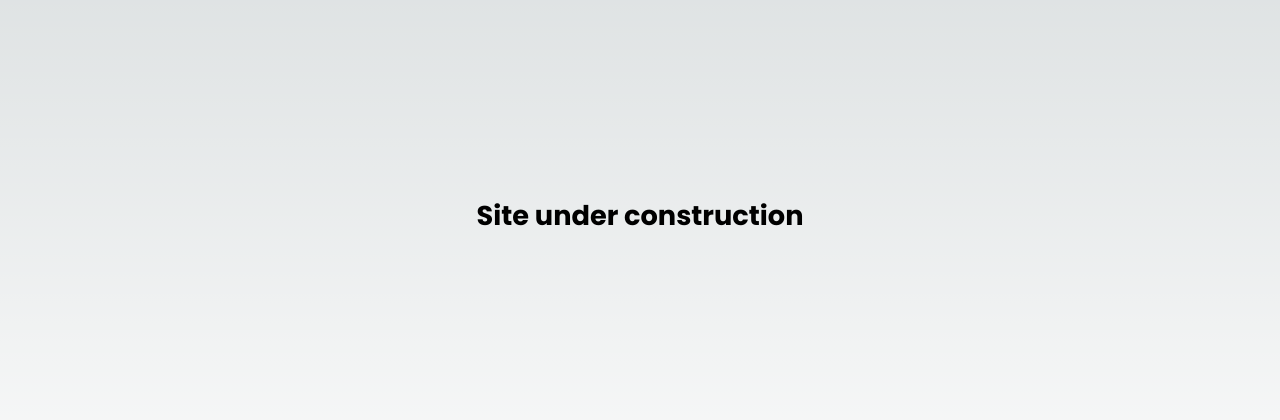
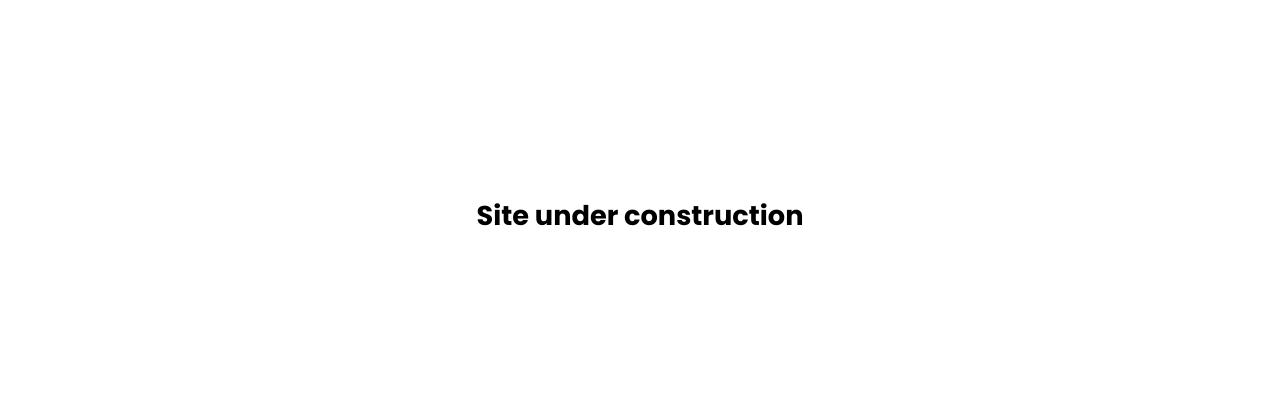
Before and after one commit to shademel/neurostudy-portal, a Next.js app: page / in a window 1280 px wide. Shown: the part 184-604 px from the top of the page. Built offline with nearby package versions, Linux system fonts and the light colour scheme.

Commit message:
removing unused styles

```diff
--- a/src/app/globals.css
+++ b/src/app/globals.css
@@ -1,44 +1,5 @@
 :root {
-  --max-width: 1100px;
-  --border-radius: 12px;
   font-family: var(--poppins-font);
-  /* --font-mono: ui-monospace, Menlo, Monaco, 'Cascadia Mono', 'Segoe UI Mono',
-    'Roboto Mono', 'Oxygen Mono', 'Ubuntu Monospace', 'Source Code Pro',
-    'Fira Mono', 'Droid Sans Mono', 'Courier New', monospace; */
-
-  --foreground-rgb: 0, 0, 0;
-  --background-start-rgb: 214, 219, 220;
-  --background-end-rgb: 255, 255, 255;
-
-  --primary-glow: conic-gradient(
-    from 180deg at 50% 50%,
-    #16abff33 0deg,
-    #0885ff33 55deg,
-    #54d6ff33 120deg,
-    #0071ff33 160deg,
-    transparent 360deg
-  );
-  --secondary-glow: radial-gradient(
-    rgba(255, 255, 255, 1),
-    rgba(255, 255, 255, 0)
-  );
-
-  --tile-start-rgb: 239, 245, 249;
-  --tile-end-rgb: 228, 232, 233;
-  --tile-border: conic-gradient(
-    #00000080,
-    #00000040,
-    #00000030,
-    #00000020,
-    #00000010,
-    #00000010,
-    #00000080
-  );
-
-  --callout-rgb: 238, 240, 241;
-  --callout-border-rgb: 172, 175, 176;
-  --card-rgb: 180, 185, 188;
-  --card-border-rgb: 131, 134, 135;
 
   /* based on  NDA style guide  */
   --Heading1: 128px;
@@ -59,71 +20,7 @@
   --navyBlue: #000066;
   --BondBlack: #070707;
 }
-
-
-
-@media (prefers-color-scheme: dark) {
-  :root {
-    --foreground-rgb: 255, 255, 255;
-    --background-start-rgb: 0, 0, 0;
-    --background-end-rgb: 0, 0, 0;
-
-    --primary-glow: radial-gradient(rgba(1, 65, 255, 0.4), rgba(1, 65, 255, 0));
-    --secondary-glow: linear-gradient(
-      to bottom right,
-      rgba(1, 65, 255, 0),
-      rgba(1, 65, 255, 0),
-      rgba(1, 65, 255, 0.3)
-    );
-
-    --tile-start-rgb: 2, 13, 46;
-    --tile-end-rgb: 2, 5, 19;
-    --tile-border: conic-gradient(
-      #ffffff80,
-      #ffffff40,
-      #ffffff30,
-      #ffffff20,
-      #ffffff10,
-      #ffffff10,
-      #ffffff80
-    );
-
-    --callout-rgb: 20, 20, 20;
-    --callout-border-rgb: 108, 108, 108;
-    --card-rgb: 100, 100, 100;
-    --card-border-rgb: 200, 200, 200;
-  }
+body {
+  margin: 0px;
+  padding: 0px;
 }
-
-* {
-  box-sizing: border-box;
-  padding: 0;
-  margin: 0;
-}
-
-html,
-body {
-  max-width: 100vw;
-  overflow-x: hidden;
-}
-
-body {
-  color: rgb(var(--foreground-rgb));
-  background: linear-gradient(
-      to bottom,
-      transparent,
-      rgb(var(--background-end-rgb))
-    )
-    rgb(var(--background-start-rgb));
-}
-
-a {
-  color: inherit;
-  text-decoration: none;
-}
-
-@media (prefers-color-scheme: dark) {
-  html {
-    color-scheme: dark;
-  }
-}
--- a/src/app/layout.tsx
+++ b/src/app/layout.tsx
@@ -1,8 +1,5 @@
 import type { Metadata } from 'next'
-// import { Inter } from 'next/font/google'
 import './globals.css'
-
-// const inter = Inter({ subsets: ['latin'] })
 import { Poppins } from 'next/font/google'
 
 const poppins = Poppins({
--- a/src/app/page.module.css
+++ b/src/app/page.module.css
@@ -3,7 +3,6 @@
   flex-direction: column;
   justify-content: center;
   align-items: center;
-  padding: 6rem;
   min-height: 100vh;
 }
 
@@ -15,7 +14,6 @@
   max-width: var(--max-width);
   width: 100%;
   z-index: 2;
-  /* font-family: var(--font-mono); */
   font-family: var(--poppins-font);
 }
 
```
